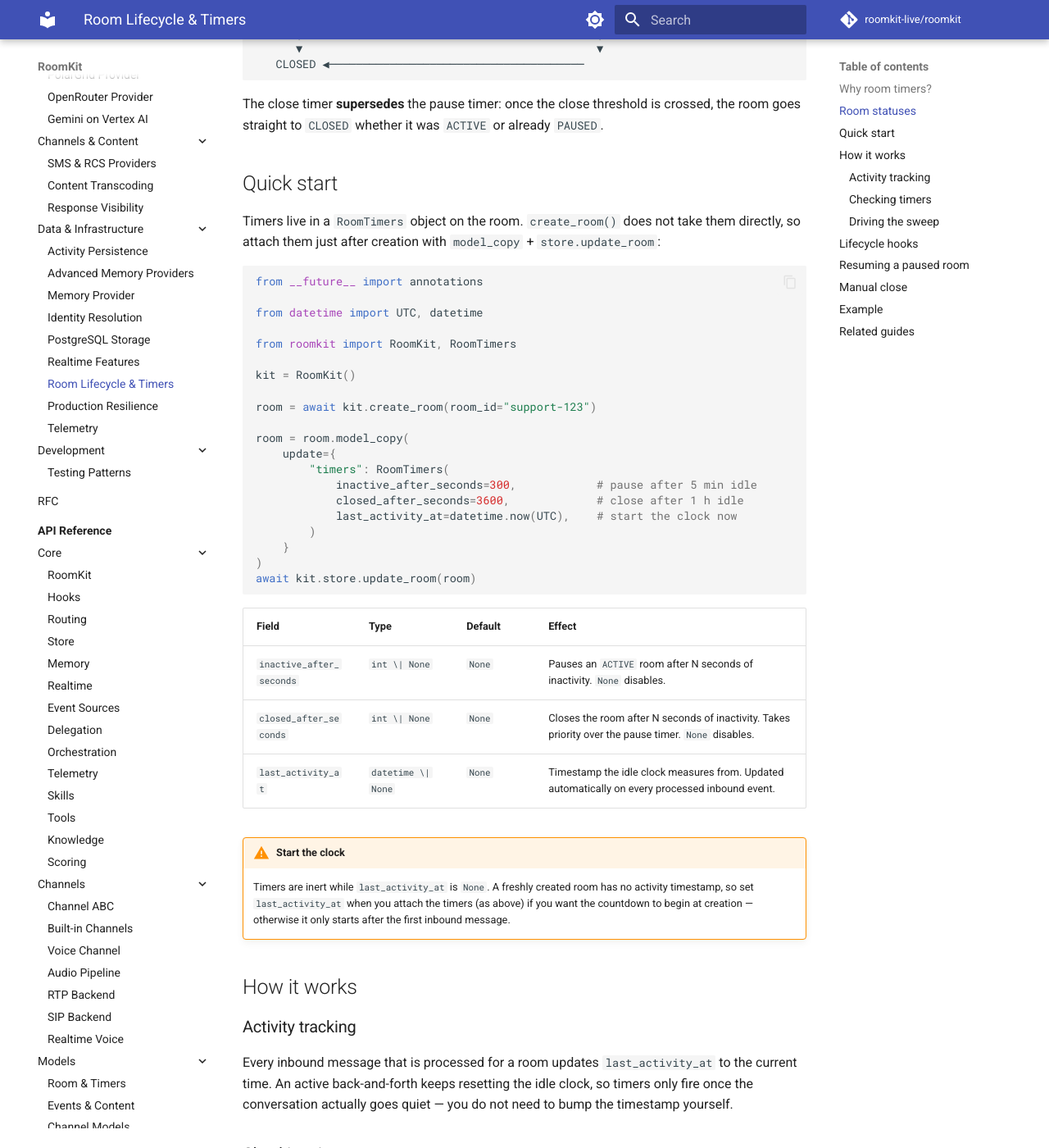
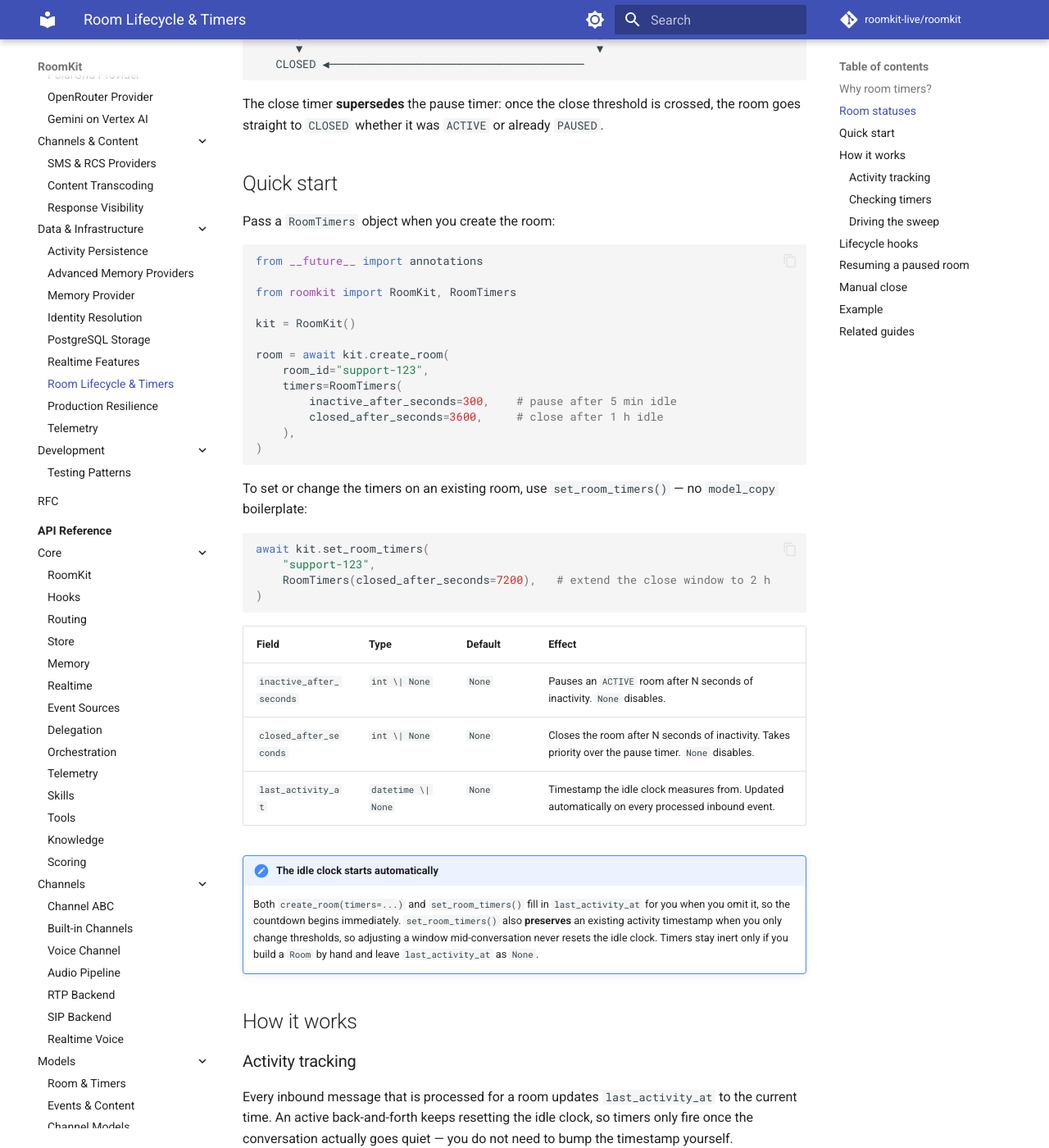
Before and after one commit to roomkit-live/roomkit-docs, an MkDocs documentation site: the page built from docs/guides/room-lifecycle.md, in a window 1280 px wide and 1400 px high, scrolled down 1080 px. Shown: the whole window at 82% size. Built offline with MkDocs 1.6.1 and Material for MkDocs 9.7.7, drawn with Linux system fonts in a browser that asks for light colours; comment, search, counter and statistics services are not loaded; some of the changed text lies outside the part shown.

Commit message:
docs(rooms): align timer docs with create_room(timers=) / set_room_timers()
RoomKit now lets you set lifecycle timers directly at creation
(create_room(timers=...)) and update them on an existing room via
kit.set_room_timers(). Replace the model_copy + store.update_room
boilerplate across the Room Lifecycle & Timers guide, production
resilience guide, and the features reference.

````diff
--- a/docs/guides/room-lifecycle.md
+++ b/docs/guides/room-lifecycle.md
@@ -34,29 +34,31 @@ The close timer **supersedes** the pause timer: once the close threshold is cros
 
 ## Quick start
 
-Timers live in a `RoomTimers` object on the room. `create_room()` does not take them directly, so attach them just after creation with `model_copy` + `store.update_room`:
+Pass a `RoomTimers` object when you create the room:
 
 ```python
 from __future__ import annotations
-
-from datetime import UTC, datetime
 
 from roomkit import RoomKit, RoomTimers
 
 kit = RoomKit()
 
-room = await kit.create_room(room_id="support-123")
+room = await kit.create_room(
+    room_id="support-123",
+    timers=RoomTimers(
+        inactive_after_seconds=300,    # pause after 5 min idle
+        closed_after_seconds=3600,     # close after 1 h idle
+    ),
+)
+```
 
-room = room.model_copy(
-    update={
-        "timers": RoomTimers(
-            inactive_after_seconds=300,            # pause after 5 min idle
-            closed_after_seconds=3600,             # close after 1 h idle
-            last_activity_at=datetime.now(UTC),    # start the clock now
-        )
-    }
+To set or change the timers on an existing room, use `set_room_timers()` — no `model_copy` boilerplate:
+
+```python
+await kit.set_room_timers(
+    "support-123",
+    RoomTimers(closed_after_seconds=7200),   # extend the close window to 2 h
 )
-await kit.store.update_room(room)
 ```
 
 | Field | Type | Default | Effect |
@@ -65,8 +67,8 @@ await kit.store.update_room(room)
 | `closed_after_seconds` | `int \| None` | `None` | Closes the room after N seconds of inactivity. Takes priority over the pause timer. `None` disables. |
 | `last_activity_at` | `datetime \| None` | `None` | Timestamp the idle clock measures from. Updated automatically on every processed inbound event. |
 
-!!! warning "Start the clock"
-    Timers are inert while `last_activity_at` is `None`. A freshly created room has no activity timestamp, so set `last_activity_at` when you attach the timers (as above) if you want the countdown to begin at creation — otherwise it only starts after the first inbound message.
+!!! note "The idle clock starts automatically"
+    Both `create_room(timers=...)` and `set_room_timers()` fill in `last_activity_at` for you when you omit it, so the countdown begins immediately. `set_room_timers()` also **preserves** an existing activity timestamp when you only change thresholds, so adjusting a window mid-conversation never resets the idle clock. Timers stay inert only if you build a `Room` by hand and leave `last_activity_at` as `None`.
 
 ## How it works
 
@@ -132,19 +134,17 @@ Alongside the hooks, the transition emits a system event into the room — `room
 
 ## Resuming a paused room
 
-`PAUSED` is a soft state, not a dead end — but RoomKit does **not** auto-resume it. The default inbound router only routes to `ACTIVE` rooms, so a paused room receives no new traffic and its idle clock keeps running toward the close threshold. If your application decides a paused conversation should continue, reactivate it explicitly:
+`PAUSED` is a soft state, not a dead end — but RoomKit does **not** auto-resume it. The default inbound router only routes to `ACTIVE` rooms, so a paused room receives no new traffic and its idle clock keeps running toward the close threshold. If your application decides a paused conversation should continue, set its status back to `ACTIVE`:
 
 ```python
 from roomkit.models.enums import RoomStatus
 
 room = await kit.get_room("support-123")
-room = room.model_copy(
-    update={"status": RoomStatus.ACTIVE, "timers": room.timers.model_copy(
-        update={"last_activity_at": datetime.now(UTC)}
-    )}
-)
+room = room.model_copy(update={"status": RoomStatus.ACTIVE})
 await kit.store.update_room(room)
 ```
+
+Once active again, inbound traffic resumes and each new message refreshes `last_activity_at`. To restart the idle clock immediately without waiting for a message, call `set_room_timers()` with a fresh `last_activity_at`.
 
 ## Manual close
 
````
Also changed, not shown: docs/features.md (+10 -11 lines), docs/guides/production-resilience.md (+10 -17 lines).
